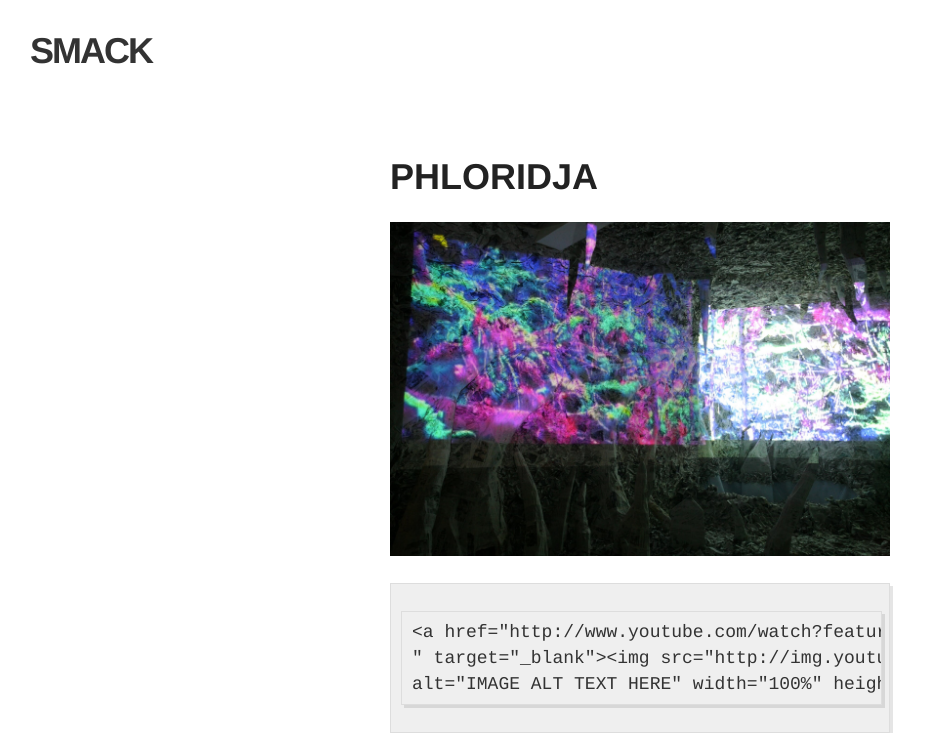
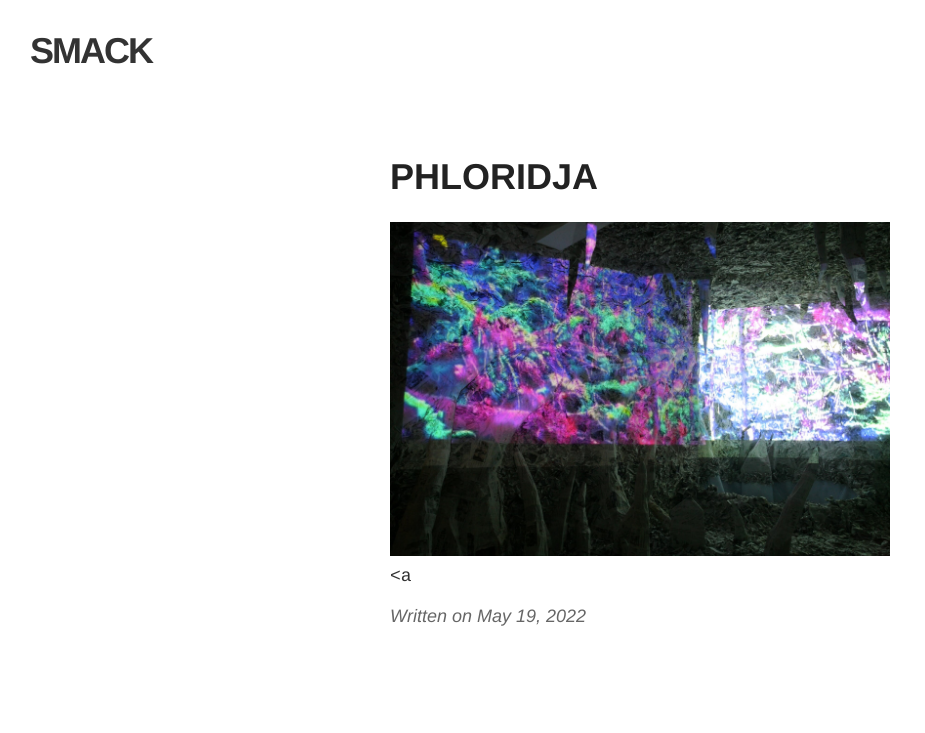
Before and after one commit to skelleyboy/smack, a Jekyll site: the page built from _posts/2022-05-19-floridja.md, in a window 1280 px wide. Shown: the top 733 px of the page, without its empty margins (0-925 px from the left). Built offline with Jekyll 4.4.1, drawn with Linux system fonts in a browser that asks for light colours; grey boxes are pictures that could not be loaded.

Commit message:
Update from Forestry.io skelleyboy updated _posts/2022-05-19-floridja.md

```diff
--- a/_posts/2022-05-19-floridja.md
+++ b/_posts/2022-05-19-floridja.md
@@ -3,10 +3,4 @@
 title: PHLORIDJA
 
 ---
-![](/smack/uploads/123394483_113389647230632_5331672937135729398_n.jpg)
-
-    <a href="http://www.youtube.com/watch?feature=player_embedded&v=gbfUy-mEQM
-    " target="_blank"><img src="http://img.youtube.com/vi/gbfUy-mEQM/0.jpg"
-    alt="IMAGE ALT TEXT HERE" width="100%" height="300" border="10" /></a>
-
-![](/smack/uploads/screen-shot-2022-05-19-at-4-50-21-pm.png)
+![](/smack/uploads/123394483_113389647230632_5331672937135729398_n.jpg)`<a`
```
